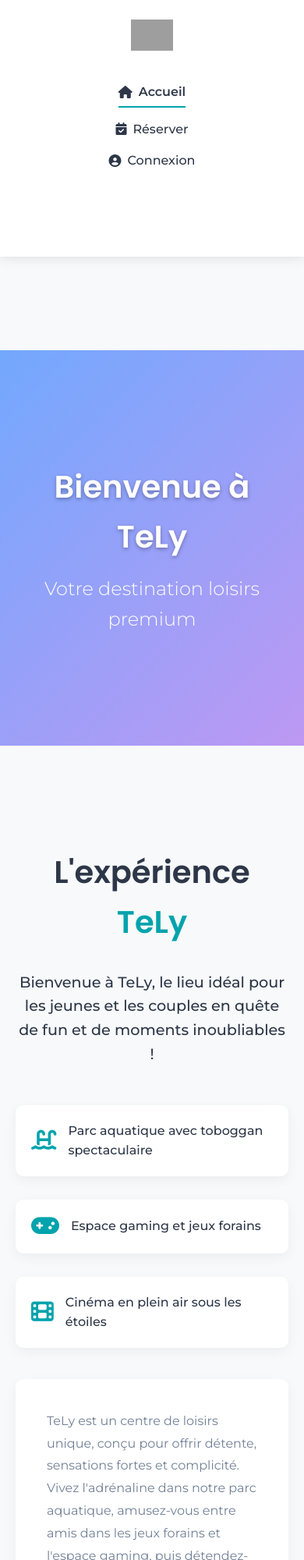
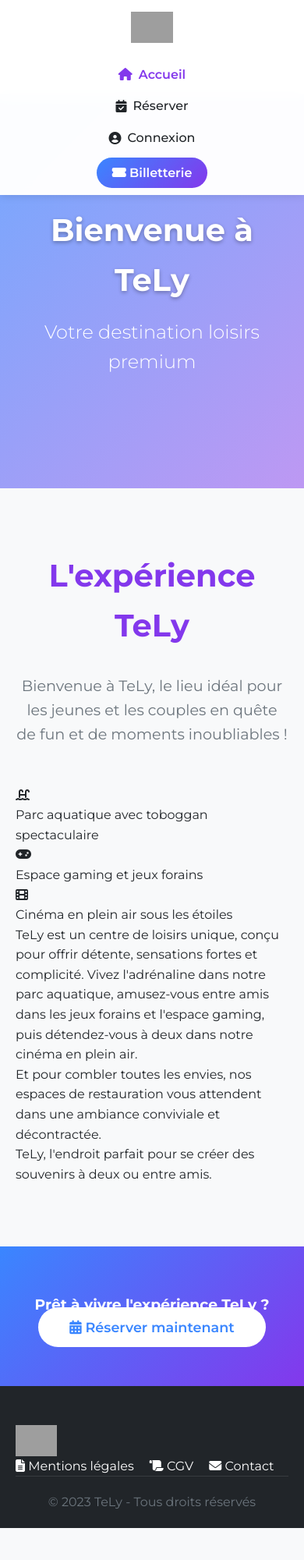
Before and after one commit to Tely-hafia/Tely, a plain HTML site: page index.html in a window 390 px wide. Shown: the top 2000 px of the page at 78% size. After the commit the page ends 1959 px from the top, so only its background shows below. Drawn offline with Linux system fonts and the light colour scheme; grey boxes are pictures that could not be loaded.

Commit message:
Update style.css

```diff
--- a/style.css
+++ b/style.css
@@ -1,12 +1,11 @@
-/* Palette inspirée du logo TeLy */
+/* Palette moderne */
 :root {
-  --teal: #00A3AD;         /* Couleur principale du logo */
-  --dark-blue: #003D4F;    /* Couleur secondaire */
-  --light-teal: #6ECEB2;   /* Accent clair */
-  --white: #FFFFFF;
-  --light-bg: #F7F9FA;
-  --dark-text: #2D3748;
-  --gray-text: #718096;
+  --primary: #3a86ff;       /* Bleu vif */
+  --secondary: #8338ec;     /* Violet */
+  --accent: #ff006e;        /* Rose */
+  --light: #f8f9fa;         /* Fond clair */
+  --dark: #212529;          /* Texte */
+  --gray: #6c757d;          /* Texte secondaire */
 }
 
 /* Reset */
@@ -18,328 +17,12 @@
 
 body {
   font-family: 'Montserrat', sans-serif;
-  color: var(--dark-text);
-  background-color: var(--light-bg);
+  color: var(--dark);
+  background-color: var(--light);
   line-height: 1.6;
 }
 
 /* Navigation */
-.nav-banner {
-  background-color: var(--white);
-  box-shadow: 0 2px 15px rgba(0, 0, 0, 0.1);
-  position: sticky;
-  top: 0;
-  z-index: 1000;
-  padding: 10px 0;
-}
-
-.nav-container {
-  display: flex;
-  justify-content: space-between;
-  align-items: center;
-  max-width: 1200px;
-  margin: 0 auto;
-  padding: 0 20px;
-}
-
-.logo-link {
-  display: flex;
-  align-items: center;
-}
-
-.logo-img {
-  height: 50px;
-  width: auto;
-  transition: transform 0.3s;
-}
-
-.logo-img:hover {
-  transform: scale(1.05);
-}
-
-.main-nav ul {
-  display: flex;
-  list-style: none;
-  gap: 30px;
-}
-
-.main-nav a {
-  color: var(--dark-text);
-  text-decoration: none;
-  font-weight: 500;
-  display: flex;
-  align-items: center;
-  gap: 8px;
-  transition: all 0.3s;
-}
-
-.main-nav a:hover {
-  color: var(--teal);
-}
-
-.main-nav li.active a {
-  color: var(--teal);
-  font-weight: 600;
-}
-
-.main-nav li.active::after {
-  content: '';
-  display: block;
-  width: 100%;
-  height: 2px;
-  background-color: var(--teal);
-  margin-top: 5px;
-}
-
-.cta-button {
-  background-color: var(--teal);
-  color: var(--white);
-  padding: 10px 20px;
-  border-radius: 50px;
-  font-weight: 600;
-  text-decoration: none;
-  display: flex;
-  align-items: center;
-  gap: 8px;
-  transition: all 0.3s;
-}
-
-.cta-button:hover {
-  background-color: var(--dark-blue);
-  transform: translateY(-2px);
-  box-shadow: 0 5px 15px rgba(0, 163, 173, 0.3);
-}
-
-/* Hero Section */
-.hero {
-  height: 70vh;
-  background: url('https://images.unsplash.com/photo-1575429198097-0414ec08e8cd') center/cover no-repeat;
-  position: relative;
-  display: flex;
-  align-items: center;
-  justify-content: center;
-  text-align: center;
-  margin-bottom: 50px;
-}
-
-.hero-overlay {
-  position: absolute;
-  top: 0;
-  left: 0;
-  width: 100%;
-  height: 100%;
-  background: linear-gradient(135deg, rgba(0, 163, 173, 0.7) 0%, rgba(0, 61, 79, 0.6) 100%);
-}
-
-.hero-content {
-  position: relative;
-  z-index: 2;
-  color: var(--white);
-  max-width: 800px;
-  padding: 0 20px;
-}
-
-.hero h1 {
-  font-family: 'Poppins', sans-serif;
-  font-size: 3.5rem;
-  margin-bottom: 1rem;
-  text-shadow: 0 2px 5px rgba(0, 0, 0, 0.3);
-}
-
-.hero p {
-  font-size: 1.5rem;
-  font-weight: 300;
-}
-
-/* Présentation */
-.presentation {
-  padding: 60px 0;
-}
-
-.container {
-  max-width: 1200px;
-  margin: 0 auto;
-  padding: 0 20px;
-}
-
-.presentation h2 {
-  text-align: center;
-  font-family: 'Poppins', sans-serif;
-  font-size: 2.5rem;
-  color: var(--dark-blue);
-  margin-bottom: 30px;
-}
-
-.brand {
-  color: var(--teal);
-}
-
-.presentation-text {
-  max-width: 900px;
-  margin: 0 auto;
-}
-
-.intro {
-  font-size: 1.3rem;
-  text-align: center;
-  color: var(--dark-blue);
-  margin-bottom: 40px;
-  font-weight: 500;
-}
-
-.highlights {
-  display: flex;
-  justify-content: center;
-  flex-wrap: wrap;
-  gap: 30px;
-  margin-bottom: 40px;
-}
-
-.highlight-item {
-  display: flex;
-  align-items: center;
-  gap: 15px;
-  background: var(--white);
-  padding: 20px;
-  border-radius: 10px;
-  box-shadow: 0 5px 15px rgba(0, 0, 0, 0.05);
-  width: 300px;
-  transition: transform 0.3s;
-}
-
-.highlight-item:hover {
-  transform: translateY(-5px);
-}
-
-.highlight-item i {
-  font-size: 1.8rem;
-  color: var(--teal);
-}
-
-.highlight-item p {
-  font-weight: 500;
-  color: var(--dark-text);
-}
-
-.full-description {
-  background: var(--white);
-  padding: 40px;
-  border-radius: 10px;
-  box-shadow: 0 5px 15px rgba(0, 0, 0, 0.05);
-  margin-top: 30px;
-}
-
-.full-description p {
-  margin-bottom: 20px;
-  color: var(--gray-text);
-  line-height: 1.8;
-}
-
-.tagline {
-  font-size: 1.2rem;
-  font-weight: 600;
-  color: var(--teal);
-  text-align: center;
-  margin-top: 30px;
-  font-style: italic;
-}
-
-/* CTA Section */
-.cta-section {
-  background: linear-gradient(135deg, var(--teal) 0%, var(--dark-blue) 100%);
-  padding: 60px 0;
-  text-align: center;
-  margin-top: 50px;
-}
-
-.cta-section h3 {
-  color: var(--white);
-  font-size: 2rem;
-  margin-bottom: 30px;
-}
-
-.cta-button.big {
-  padding: 15px 40px;
-  font-size: 1.1rem;
-  display: inline-flex;
-}
-
-/* Footer */
-.main-footer {
-  background-color: var(--dark-blue);
-  color: var(--white);
-  padding: 50px 0 20px;
-}
-
-.footer-logo {
-  text-align: center;
-  margin-bottom: 30px;
-}
-
-.footer-logo .logo-img {
-  height: 60px;
-}
-
-.footer-links {
-  display: flex;
-  justify-content: center;
-  gap: 30px;
-  margin-bottom: 30px;
-  flex-wrap: wrap;
-}
-
-.footer-links a {
-  color: var(--white);
-  text-decoration: none;
-  display: flex;
-  align-items: center;
-  gap: 8px;
-  transition: color 0.3s;
-}
-
-.footer-links a:hover {
-  color: var(--light-teal);
-}
-
-.copyright {
-  text-align: center;
-  padding-top: 20px;
-  border-top: 1px solid rgba(255, 255, 255, 0.1);
-  color: rgba(255, 255, 255, 0.7);
-  font-size: 0.9rem;
-}
-
-/* Responsive */
-@media (max-width: 768px) {
-  .nav-container {
-    flex-direction: column;
-    gap: 20px;
-  }
-
-  .main-nav ul {
-    gap: 15px;
-    flex-wrap: wrap;
-    justify-content: center;
-  }
-
-  .hero h1 {
-    font-size: 2.5rem;
-  }
-
-  .hero p {
-    font-size: 1.2rem;
-  }
-
-  .highlight-item {
-    width: 100%;
-  }
-
-  .footer-links {
-    flex-direction: column;
-    align-items: center;
-    gap: 15px;
-  }
-}ion */
 .nav-banner {
   background: rgba(255, 255, 255, 0.98);
   backdrop-filter: blur(8px);
```
